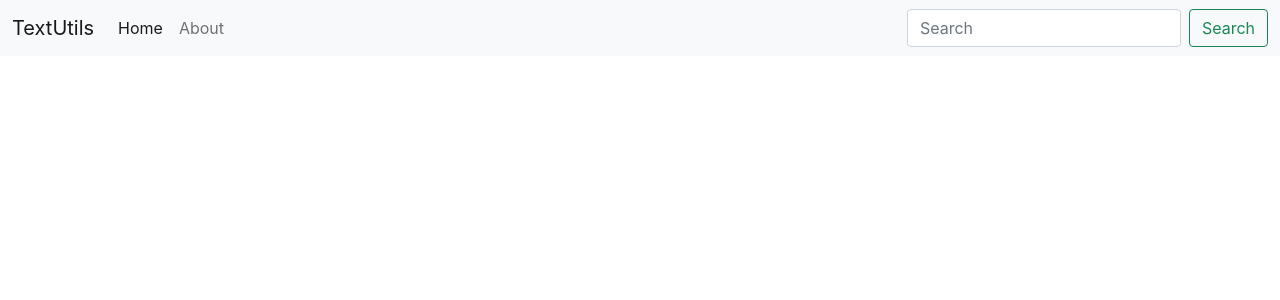
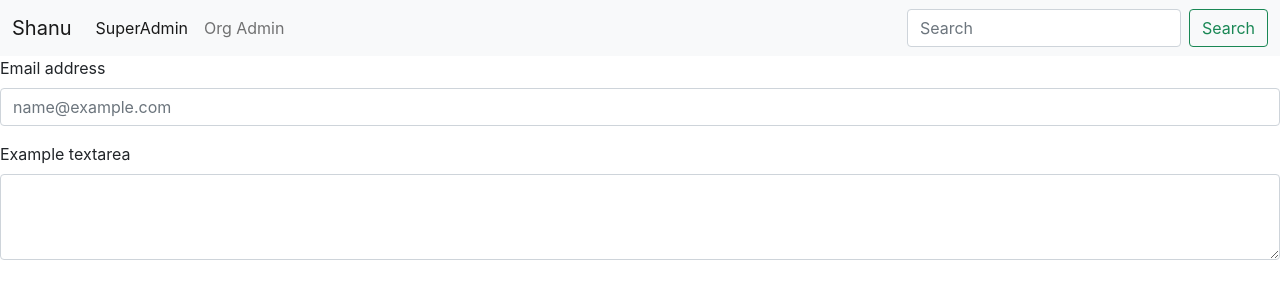
Before and after one commit to shanujaiswal/Practice_Project, a React (Create React App) app in the folder React/my-app/: page / in a window 1280 px wide. Shown: the top 300 px of the page. Built offline with nearby package versions, Linux system fonts and the light colour scheme.

Commit message:
First commit

```diff
--- a/React/my-app/src/App.css
+++ b/React/my-app/src/App.css
@@ -36,12 +36,3 @@
     transform: rotate(360deg);
   }
 }
-.blank {
-  align-content: center;
-  color: white;
-  background-image: url("https://images.pexels.com/photos/674010/pexels-photo-674010.jpeg");
-  background-size: cover;
-  background-position: center;
-  background-repeat: no-repeat;
-  padding: 10px;
-}
--- a/React/my-app/src/App.js
+++ b/React/my-app/src/App.js
@@ -1,51 +1,12 @@
 import "./App.css";
+import Navbar from "./components/Navbar";
+import TextForm from "./components/TextForm";
 
 function App() {
   return (
     <>
-      <nav className="navbar navbar-expand-lg navbar-light bg-light ">
-        <div className="container-fluid">
-          <a className="navbar-brand" href="/">
-            TextUtils
-          </a>
-          <button
-            className="navbar-toggler"
-            type="button"
-            data-bs-toggle="collapse"
-            data-bs-target="#navbarSupportedContent"
-            aria-controls="navbarSupportedContent"
-            aria-expanded="false"
-            aria-label="Toggle navigation"
-          >
-            <span className="navbar-toggler-icon"></span>
-          </button>
-          <div className="collapse navbar-collapse" id="navbarSupportedContent">
-            <ul className="navbar-nav me-auto mb-2 mb-lg-0">
-              <li className="nav-item">
-                <a className="nav-link active" aria-current="page" href="/">
-                  Home
-                </a>
-              </li>
-              <li className="nav-item">
-                <a className="nav-link" href="/">
-                  About
-                </a>
-              </li>
-            </ul>
-            <form className="d-flex">
-              <input
-                className="form-control me-2"
-                type="search"
-                placeholder="Search"
-                aria-label="Search"
-              />
-              <button className="btn btn-outline-success" type="submit">
-                Search
-              </button>
-            </form>
-          </div>
-        </div>
-      </nav>
+      <Navbar title="Shanu" text1="SuperAdmin" text2="Org Admin"  />
+      <TextForm/>
     </>
   );
 }
--- /dev/null
+++ b/React/my-app/src/components/Navbar.js
@@ -0,0 +1,65 @@
+import React from "react";
+// import PropTypes from "prop-types";
+
+export default function Navbar({ title, text1, text2 }) {
+  return (
+    <>
+      <nav className="navbar navbar-expand-lg navbar-light bg-light  ">
+        <div className="container-fluid">
+          <a className="navbar-brand" href="/">
+            {title}
+          </a>
+          <button
+            className="navbar-toggler"
+            type="button"
+            data-bs-toggle="collapse"
+            data-bs-target="#navbarSupportedContent"
+            aria-controls="navbarSupportedContent"
+            aria-expanded="false"
+            aria-label="Toggle navigation"
+          >
+            <span className="navbar-toggler-icon"></span>
+          </button>
+          <div className="collapse navbar-collapse" id="navbarSupportedContent">
+            <ul className="navbar-nav me-auto mb-2 mb-lg-0">
+              <li className="nav-item">
+                <a className="nav-link active" aria-current="page" href="/">
+                  {text1}
+                </a>
+              </li>
+              <li className="nav-item">
+                <a className="nav-link" href="/">
+                  {text2}
+                </a>
+              </li>
+            </ul>
+            <form className="d-flex">
+              <input
+                className="form-control me-2"
+                type="search"
+                placeholder="Search"
+                aria-label="Search"
+              />
+              <button className="btn btn-outline-success" type="submit">
+                Search
+              </button>
+            </form>
+          </div>
+        </div>
+      </nav>
+    </>
+  );
+}
+
+// Navbar.propTypes  = {
+//   title: PropTypes.string,
+//   text1: PropTypes.string,
+//   text2: PropTypes.string,
+// };
+
+// Navbar.defaultProps  = {
+//   title: 'Stranger',
+//   text1: 'Hello ',
+// };
+
+//  Navbar;
--- /dev/null
+++ b/React/my-app/src/components/TextForm.js
@@ -0,0 +1,14 @@
+import React from 'react'
+
+export default function TextForm() {
+  return (
+    <div><div class="mb-3">
+    <label for="exampleFormControlInput1" class="form-label">Email address</label>
+    <input type="email" class="form-control" id="exampleFormControlInput1" placeholder="name@example.com"/>
+  </div>
+  <div class="mb-3">
+    <label for="exampleFormControlTextarea1" class="form-label">Example textarea</label>
+    <textarea class="form-control" id="exampleFormControlTextarea1" rows="3"></textarea>
+  </div></div>
+  )
+}
--- a/React/my-app/src/index.js
+++ b/React/my-app/src/index.js
@@ -11,7 +11,4 @@ root.render(
   </React.StrictMode>
 );
 
-// If you want to start measuring performance in your app, pass a function
-// to log results (for example: reportWebVitals(console.log))
-// or send to an analytics endpoint. Learn more: https://bit.ly/CRA-vitals
 reportWebVitals();
```
